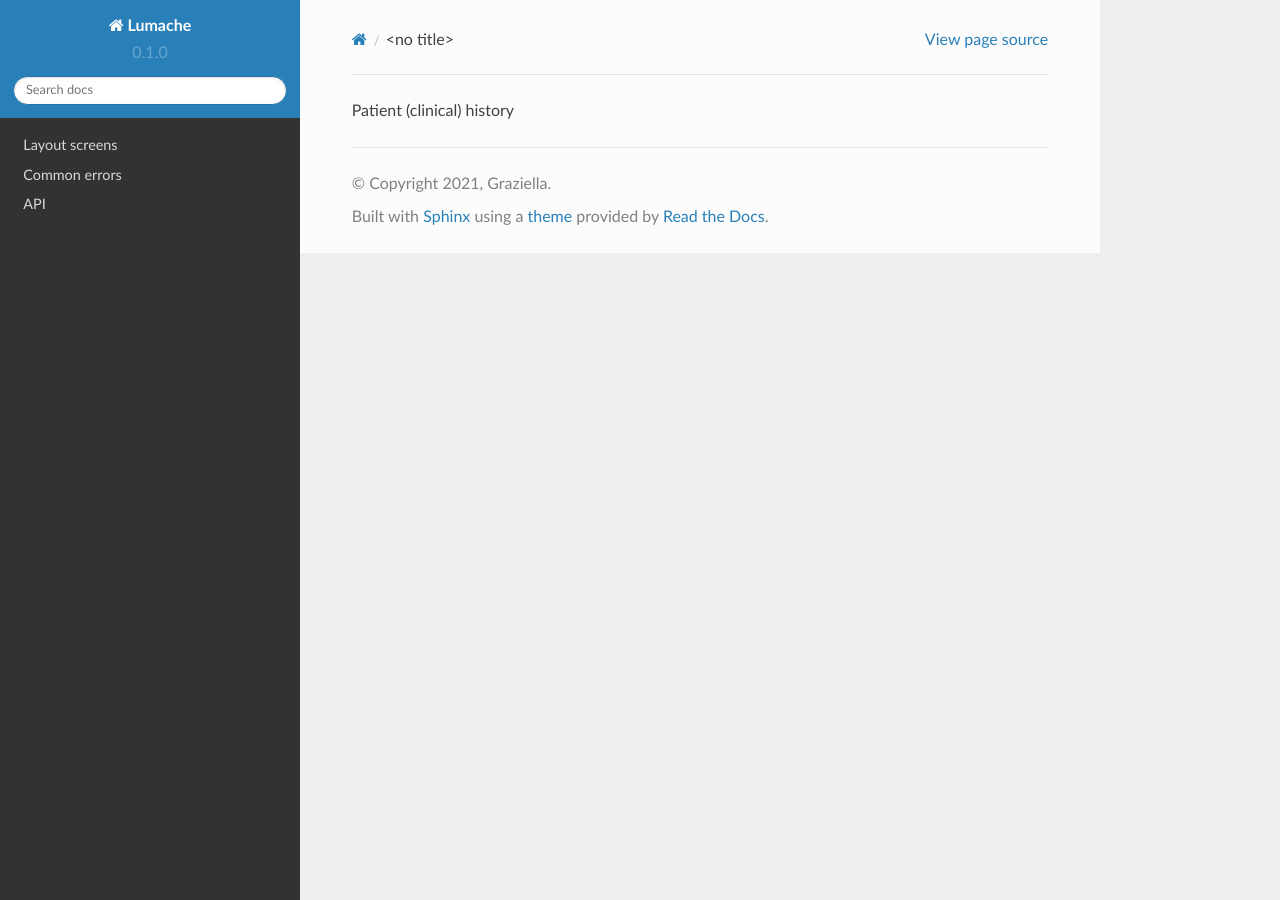
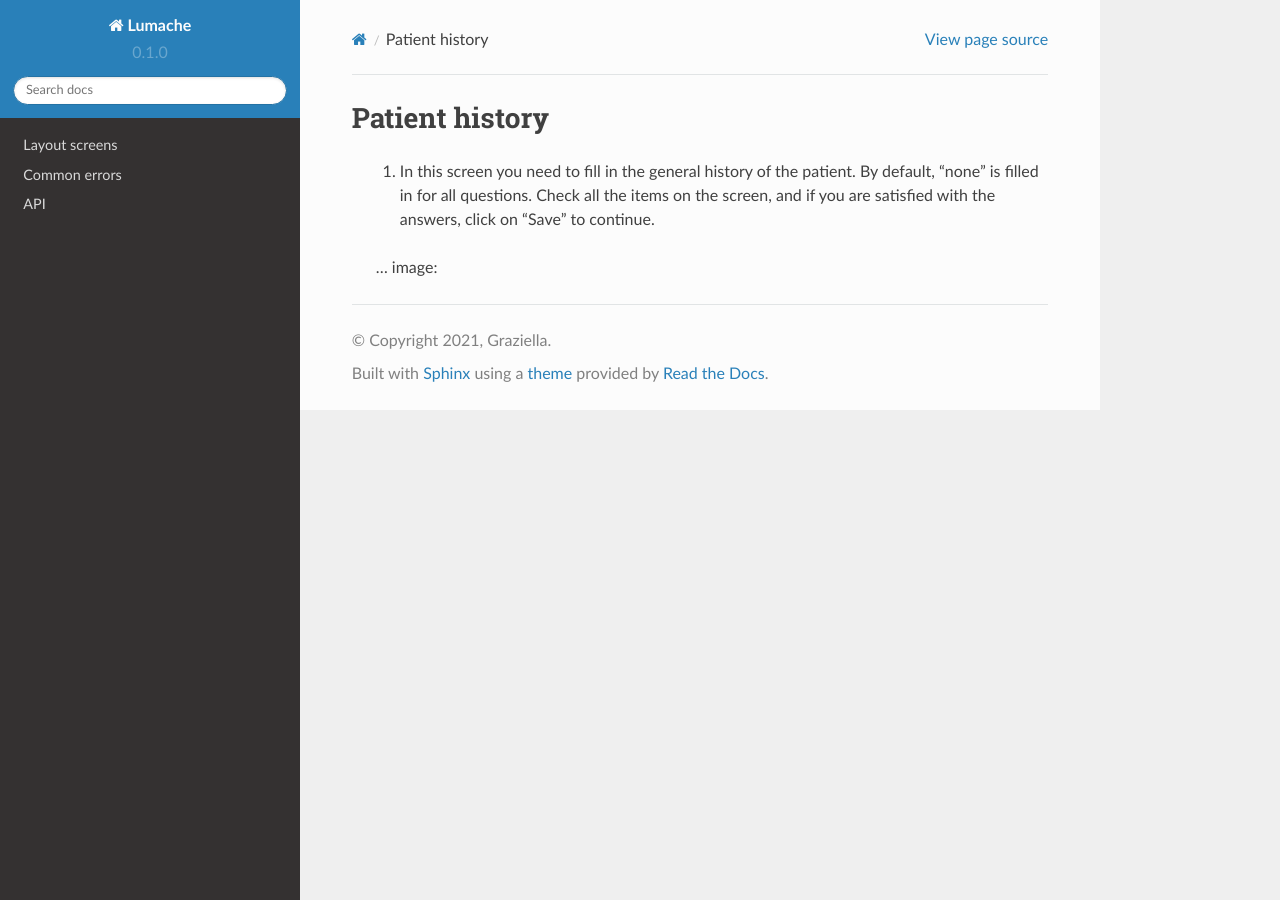
Before and after one commit to SWijnands01/PCN, a Sphinx documentation site: the page built from docs/source/PatientHistoryScreen.rst, in a window 1280 px wide. Built offline with Sphinx 7.4.7 and the Read the Docs theme 2.0.0, drawn with Linux system fonts in a browser that asks for light colours; pages that are not in the unit, such as notebooks, are missing from menus.

Commit message:
Update PatientHistoryScreen.rst

```diff
--- a/docs/source/PatientHistoryScreen.rst
+++ b/docs/source/PatientHistoryScreen.rst
@@ -1 +1,7 @@
-Patient (clinical) history
+#######
+Patient history
+#######
+
+  1.	In this screen you need to fill in the general history of the patient. By default, “none” is filled in for all questions. Check all the items on the screen, and if you are satisfied with the answers, click on “Save” to continue.
+
+  ... image::
```
